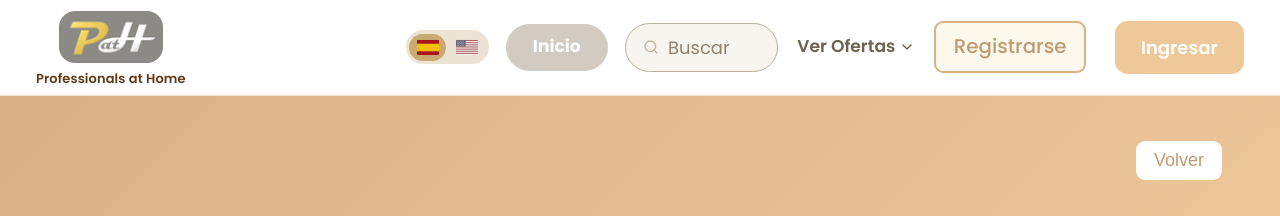
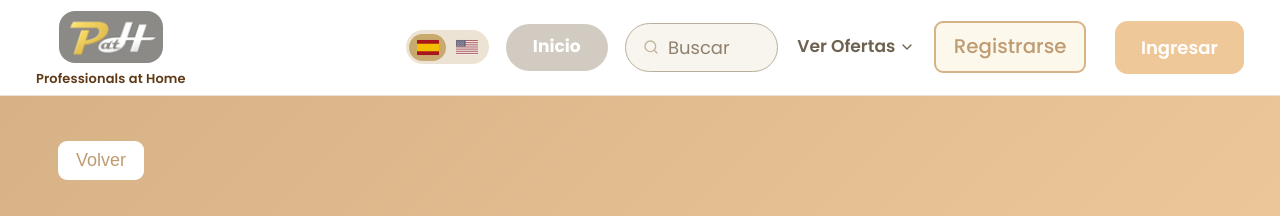
Before and after one commit to nicogomez94/job-application, a React (Vite) app in the folder frontend/: page /jobs in a window 1280 px wide. Shown: the top 216 px of the page. Built offline with nearby package versions, Linux system fonts and the light colour scheme; no server answers.

Commit message:
boton volver

```diff
--- a/frontend/src/pages/JobSearch.jsx
+++ b/frontend/src/pages/JobSearch.jsx
@@ -167,11 +167,11 @@ export default function JobSearch() {
     <div style={{ minHeight: '100vh', background: '#fcf7ef', paddingBottom: '3rem' }}>
       <div style={{ background: 'linear-gradient(135deg, var(--primary-600) 0%, var(--primary-500) 100%)', padding: '2.5rem 0' }}>
         <div style={{ maxWidth: '1200px', margin: '0 auto', padding: '0 1rem', color: '#fff' }}>
-          <div style={{ display: 'flex', justifyContent: 'flex-end', gap: '0.75rem', marginBottom: '1rem' }}>
+          <div style={{ display: 'flex', justifyContent: 'flex-start', gap: '0.75rem', marginBottom: '1rem' }}>
             <button
               type="button"
               className="btn"
-              onClick={() => navigate(-1)}
+              onClick={() => navigate('/')}
               style={{ background: '#fff', color: 'var(--primary-700)' }}
             >
               Volver
```
